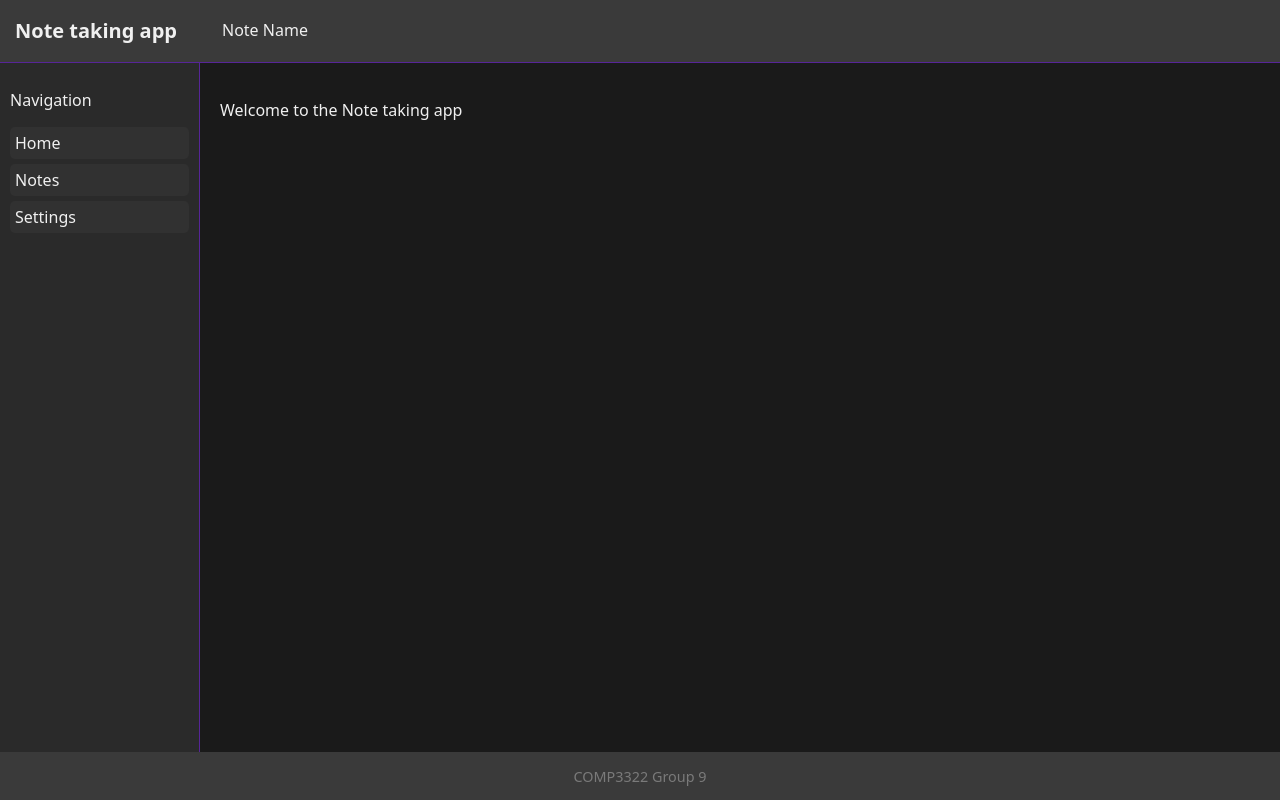
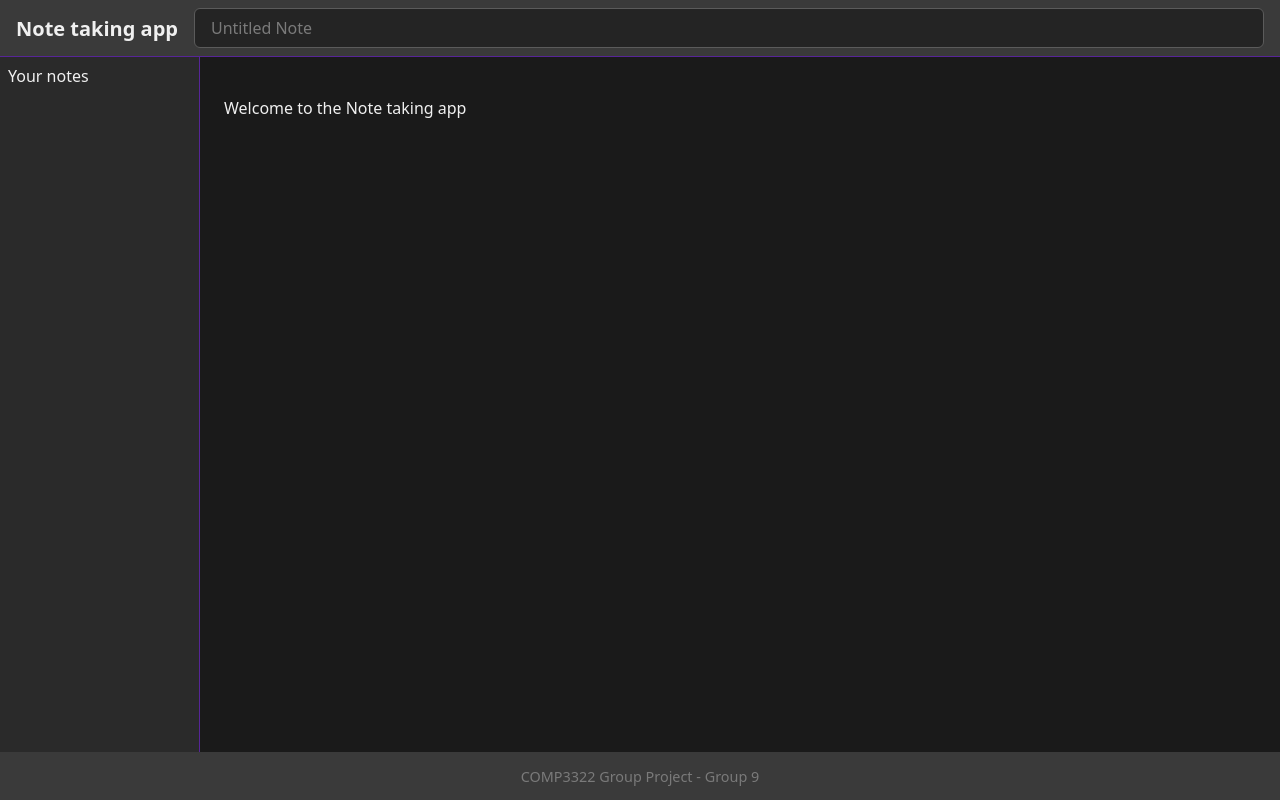
Before and after one commit to ricopoon85/COMP3322-PG09, a React app in the folder frontend/: page / in a window 1280 px wide. Built offline with nearby package versions, Linux system fonts and the light colour scheme; the HTML template or start-up script is replaced by a standard one.

Commit message:
Decouple Header to separate React component and add title edit box

```diff
--- a/frontend/src/App.css
+++ b/frontend/src/App.css
@@ -1,53 +1,39 @@
-.app-name {
-  margin: 0 30px 0 0;
+.note-list {
+  padding-left: 0;
+  margin-left: 0;
+  list-style-type: none;
 }
 
-ul, ol {
-    padding-left: 0;
-    margin-left: 0;
-    list-style-type: none; /* Removes bullets/numbers */
+.note-list li {
+  list-style: none;
+  background-color: var(--color-surface-muted);
+  padding: var(--space-xs) var(--space-sm);
+  margin: var(--space-xs) 0;
+  border-radius: var(--radius-sm);
 }
 
-li {
-  list-style: none;
-  background-color: var(--bg-color-25);
-  padding: 5px;
-  margin: 5px 0;
-  border-radius: 5px;
+.sidebar p {
+  margin: 0 0 var(--space-sm);
 }
 
-h1 {
-  text-align: center;
-  font-size: 1.25rem;
+.sidebar {
+  flex-shrink: 0;
+  width: 200px;
+  background-color: var(--color-surface);
+  border-right: 1px solid var(--color-accent);
+  padding: var(--space-sm);
 }
 
-aside {
-  flex-shrink: 0;
-  width: 200px;
-  background-color: var(--bg-color-2);
-  border-right: 1px solid var(--accent-color);
-  padding: 10px;
+.main-content {
+  flex-grow: 1;
+  padding: var(--space-lg);
+  background-color: var(--color-background);
 }
 
-main {
-  flex-grow: 1;
-  padding: 20px;
-  background-color: var(--bg-color-1);
-}
-
-header, footer {
+.footer {
   flex-shrink: 0;
-}
-
-header {
-  border-bottom: 1px solid var(--accent-color);
-  background-color: var(--bg-color-3);
-  padding: 3px 15px 5px;
-}
-
-footer {
-  background-color: var(--bg-color-3);
-  color: var(--footer-color);
+  background-color: var(--color-surface-raised);
+  color: var(--color-text-muted);
 
   display: flex;
   justify-content: center;
--- a/frontend/src/App.jsx
+++ b/frontend/src/App.jsx
@@ -1,30 +1,26 @@
-import React, { useState } from 'react'
+import React from 'react'
+import Header from './components/Header'
+
 import './App.css'
 
 function App() {
   return (
     <div className="page-container">
-      <header className="horizontal-layout">
-        <h1 className="app-name">Note taking app</h1>
-        <p>Note Name</p>
-      </header>
-
+      <Header />
       <div className="content">
-        <aside>
-          <p>Navigation</p>
-          <ul>
-            <li>Home</li>
-            <li>Notes</li>
-            <li>Settings</li>
+        <aside className="sidebar">
+          <p>Your notes</p>
+          <ul className="note-list">
+            {}
           </ul>
         </aside>
-        <main>
+        <main className="main-content">
           <p>Welcome to the Note taking app</p>
         </main>
       </div>
 
-      <footer>
-        <p>COMP3322 Group 9</p>
+      <footer className="footer">
+        <p>COMP3322 Group Project - Group 9</p>
       </footer>
     </div>
   )
--- /dev/null
+++ b/frontend/src/components/FileTitleInput.jsx
@@ -0,0 +1,20 @@
+import React, { useState } from 'react';
+import styles from './FileTitleInput.module.css';
+
+function FileTitleInput() {
+    const [title, setTitle] = useState('');
+
+    return (
+        <div className={styles.container}>
+            <input
+                className={styles.input}
+                type="text"
+                value={title}
+                onChange={(e) => setTitle(e.target.value)}
+                placeholder="Untitled Note"
+            />
+        </div>
+    );
+}
+
+export default FileTitleInput;
--- /dev/null
+++ b/frontend/src/components/FileTitleInput.module.css
@@ -0,0 +1,26 @@
+.container {
+  min-width: 0;
+  flex: 1;
+}
+
+.input {
+  width: 100%;
+  min-width: 0;
+  padding: var(--space-sm) var(--space-md);
+  border: 1px solid var(--color-input-border);
+  border-radius: var(--radius-sm);
+  color: var(--color-text);
+  background-color: var(--color-input-background);
+  font: inherit;
+  transition: border-color 150ms ease, box-shadow 150ms ease;
+}
+
+.input::placeholder {
+  color: var(--color-text-muted);
+}
+
+.input:focus {
+  outline: none;
+  border-color: var(--color-accent);
+  box-shadow: 0 0 0 2px color-mix(in srgb, var(--color-accent) 35%, transparent);
+}
--- /dev/null
+++ b/frontend/src/components/Header.jsx
@@ -0,0 +1,13 @@
+import React from 'react'
+
+import FileTitleInput from './FileTitleInput'
+import styles from './Header.module.css'
+
+export default function Header() {
+    return (
+        <header className={styles.header}>
+            <h1 className={styles.title}>Note taking app</h1>
+            <FileTitleInput />
+        </header>
+    )
+}
--- /dev/null
+++ b/frontend/src/components/Header.module.css
@@ -0,0 +1,16 @@
+.header {
+  display: flex;
+  align-items: center;
+  gap: var(--space-md);
+  flex-shrink: 0;
+  border-bottom: 1px solid var(--color-accent);
+  background-color: var(--color-surface-raised);
+  padding: var(--space-sm) var(--space-md);
+}
+
+.title {
+  margin: 0;
+  color: var(--color-text);
+  font-size: 1.25rem;
+  white-space: nowrap;
+}
--- a/frontend/src/index.css
+++ b/frontend/src/index.css
@@ -7,18 +7,23 @@ html, body, #root {
 :root {
   font-family: system-ui, sans-serif;
   font-size: 16px;
-  display: flex;
-  flex-direction: column;
   height: 100vh;
 
-  --bg-color-1: #1a1a1a;
-  --bg-color-2: #2a2a2a;
-  --bg-color-25: #313131;
-  --bg-color-3: #3a3a3a;
-  --fg-color: #f0f0f0;
-  --accent-color: #572598;
+  --color-background: #1a1a1a;
+  --color-surface: #2a2a2a;
+  --color-surface-raised: #3a3a3a;
+  --color-surface-muted: #313131;
+  --color-text: #f0f0f0;
+  --color-text-muted: #7a7a7a;
+  --color-accent: #572598;
+  --color-input-background: #242424;
+  --color-input-border: #5b5b5b;
 
-  --footer-color: #7a7a7a;
+  --space-xs: 4px;
+  --space-sm: 8px;
+  --space-md: 16px;
+  --space-lg: 24px;
+  --radius-sm: 6px;
 }
 
 #root {
@@ -46,8 +51,8 @@ html, body, #root {
 
 body {
   margin: 0;
-  color: var(--fg-color);
-  background: var(--bg-color-1);
+  color: var(--color-text);
+  background: var(--color-background);
 }
 
 * {
```
